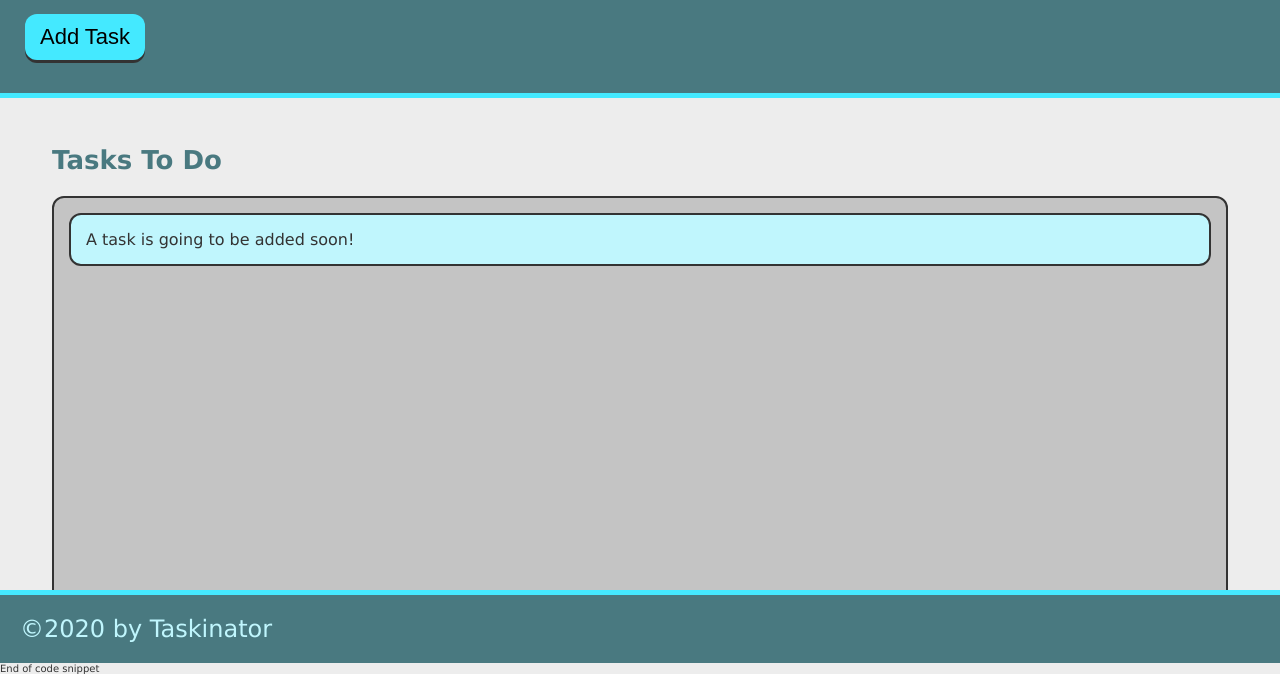
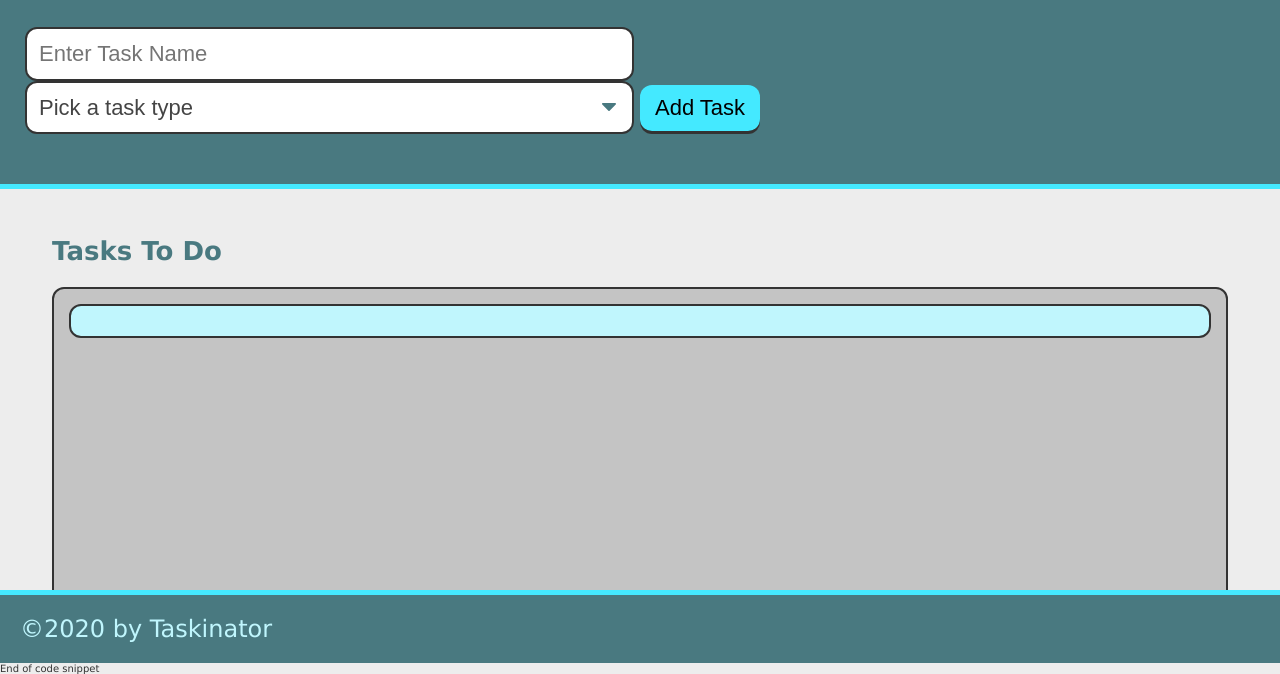
Before and after one commit to SLemons6/Taskinator, a plain HTML site: page index.html in a window 1280 px wide. Shown: the part 126-800 px from the top of the page. Drawn offline with Linux system fonts and the light colour scheme.

Commit message:
add task type selector

```diff
--- a/index.html
+++ b/index.html
@@ -1,4 +1,5 @@
-Start of code snippet<!DOCTYPE html>
+Start of code snippet
+<!DOCTYPE html>
 <html lang="en">
 
 <head>
@@ -10,23 +11,39 @@ Start of code snippet<!DOCTYPE html>
 </head>
 
 <body>
+
     <header>
         <h1 class="page-title">Taskinator</h1>
         <p>Click the button below to add a new task!</p>
-        <button class="btn" id="save-task">Add Task</button>
+        <form id="task-form">
+            <div class="form-group">
+                <input type="text" name="task-name" class="text-input" placeholder="Enter Task Name" />
+                <select name="task-type" class="select-dropdown">
+                    <option value="" disaled selected>Pick a task type</option>
+                    <option value="Print">Print</option>
+                    <option value="Web">Web</option>
+                    <option value="Mobile">Mobile</option>
+                </select>
+            </div>
+            <div class="form-group">
+                <button class="btn" id="save-task" type="submit">Add Task</button>
+            </div>
+        </form>
     </header>
+
     <main class="page-content">
         <section class="task-list-wrapper">
             <h2 class="list-title">Tasks To Do</h2>
             <ul class="task-list" id="tasks-to-do">
-                <li class="task-item">A task is going to be added soon!</li>
+                <li class="task-item"></li>
             </ul>
         </section>
+    </main>
 
-    </main>
     <footer>
         &copy;2020 by Taskinator
     </footer>
+
     <script src="./assets/js/script.js"></script>
 </body>
 
```
